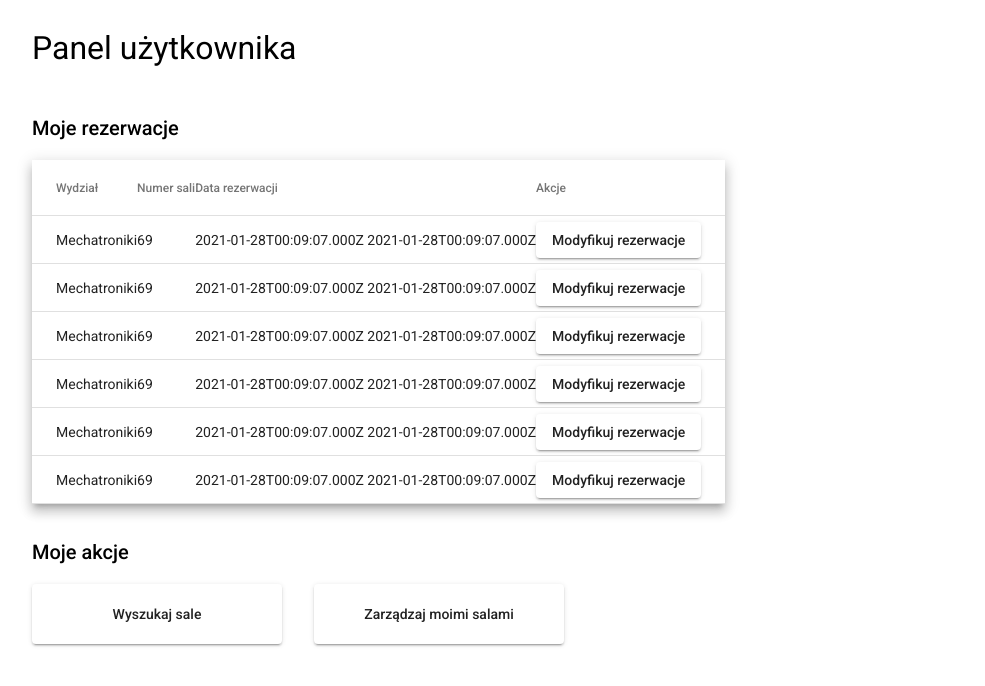
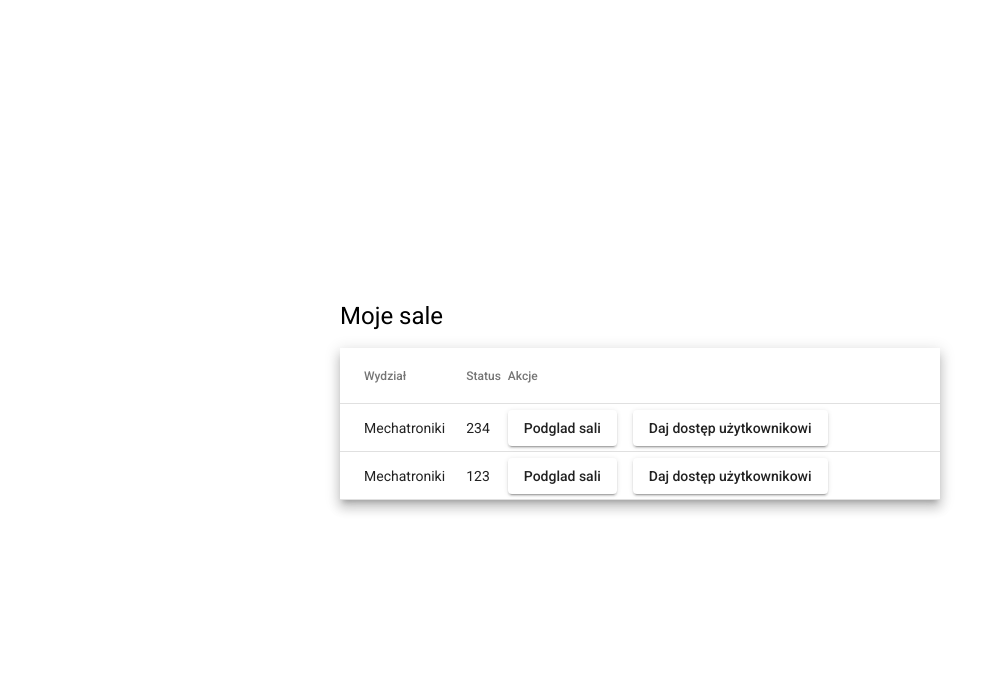
Before and after one commit to quatros96/system-rezerwacji-sali, an Angular app: page /moje-sale in a window 1280 px wide. Before the commit this address led to /panel. Shown: the top 686 px of the page, without its empty margins (0-985 px from the left). Built offline with nearby package versions, Linux system fonts and the light colour scheme.

Commit message:
Moje sale podglad checked

```diff
--- /dev/null
+++ b/src/app/models/moje-sale-podglad.ts
@@ -0,0 +1,4 @@
+export interface mojesalePodglad {
+    wydzial: string
+    nr_sali: string
+}
--- /dev/null
+++ b/src/app/system/pages/moje-sale/moje-sale.component.html
@@ -0,0 +1,28 @@
+<div class="page-container">
+    <h1>Moje sale</h1>
+
+    <table mat-table [dataSource]="mojeSale" class="mat-elevation-z8">
+        <ng-container matColumnDef="wydzial">
+            <th mat-header-cell *matHeaderCellDef class="first">Wydział</th>
+            <td mat-cell *matCellDef="let element">{{ element.wydzial }}</td>
+        </ng-container>
+
+        <ng-container matColumnDef="nr_sali">
+            <th mat-header-cell *matHeaderCellDef>Status</th>
+            <td mat-cell *matCellDef="let element">{{ element.nr_sali }}</td>
+        </ng-container>
+
+        <ng-container matColumnDef="akcje">
+            <th mat-header-cell *matHeaderCellDef>Akcje</th>
+            <td mat-cell *matCellDef="let element">
+                <div class="button-container">
+                    <button mat-raised-button>Podglad sali</button>
+                    <button mat-raised-button>Daj dostęp użytkownikowi</button>
+                </div>
+            </td>
+        </ng-container>
+
+        <tr mat-header-row *matHeaderRowDef="displayedColumns"></tr>
+        <tr mat-row *matRowDef="let row; columns: displayedColumns"></tr>
+    </table>
+</div>
--- /dev/null
+++ b/src/app/system/pages/moje-sale/moje-sale.component.less
@@ -0,0 +1,28 @@
+table {
+    margin-top: 16px;
+    width: 600px;
+    th {
+        text-align: start;
+        margin-left: 16px;
+        margin-right: 16px;
+    }
+    .first {
+        padding-left: 24px;
+    }
+}
+
+.page-container {
+    position: absolute;
+    top: 50%;
+    left: 50%;
+    transform: translate(-50%, -50%);
+}
+
+.button-container {
+    display: flex;
+    flex-direction: row;
+    button {
+        margin-right: 16px;
+        max-width: 250px;
+    }
+}
--- /dev/null
+++ b/src/app/system/pages/moje-sale/moje-sale.component.ts
@@ -0,0 +1,26 @@
+import { Component, OnInit } from '@angular/core'
+import { mojesalePodglad } from 'app/models/moje-sale-podglad'
+
+@Component({
+    selector: 'srs-moje-sale',
+    templateUrl: './moje-sale.component.html',
+    styleUrls: ['./moje-sale.component.less'],
+})
+export class MojeSaleComponent implements OnInit {
+    displayedColumns: string[] = ['wydzial', 'nr_sali', 'akcje']
+
+    public mojeSale: Array<mojesalePodglad> = [
+        {
+            wydzial: 'Mechatroniki',
+            nr_sali: '234',
+        },
+        {
+            wydzial: 'Mechatroniki',
+            nr_sali: '123',
+        },
+    ]
+
+    constructor() {}
+
+    ngOnInit(): void {}
+}
--- a/src/app/system/system.module.ts
+++ b/src/app/system/system.module.ts
@@ -17,7 +17,8 @@ import { PodgladSaliComponent } from './pages/podglad-sali/podglad-sali.componen
 import { MojeAkcjeComponent } from './components/moje-akcje/moje-akcje.component'
 import { MojeRezerwacjeComponent } from './components/moje-rezerwacje/moje-rezerwacje.component';
 import { InfoIAkcjeComponent } from './components/info-i-akcje/info-i-akcje.component';
-import { DostepnoscComponent } from './components/dostepnosc/dostepnosc.component'
+import { DostepnoscComponent } from './components/dostepnosc/dostepnosc.component';
+import { MojeSaleComponent } from './pages/moje-sale/moje-sale.component'
 
 @NgModule({
     declarations: [
@@ -28,6 +29,7 @@ import { DostepnoscComponent } from './components/dostepnosc/dostepnosc.componen
         MojeRezerwacjeComponent,
         InfoIAkcjeComponent,
         DostepnoscComponent,
+        MojeSaleComponent,
     ],
     imports: [
         CommonModule,
```
Also changed, not shown: src/app/app-routing.module.ts (+6 -1 lines), 1 other file (tests, documents, lock files or other folders).
